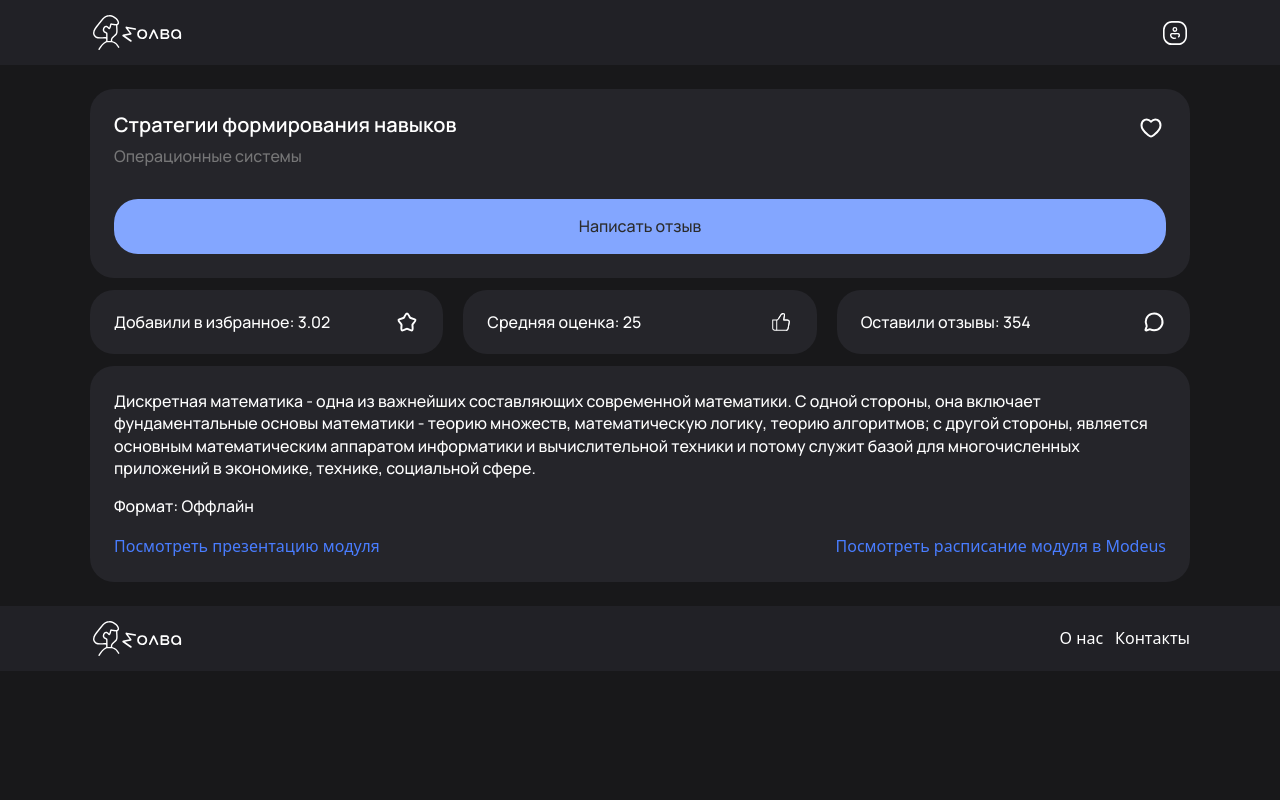
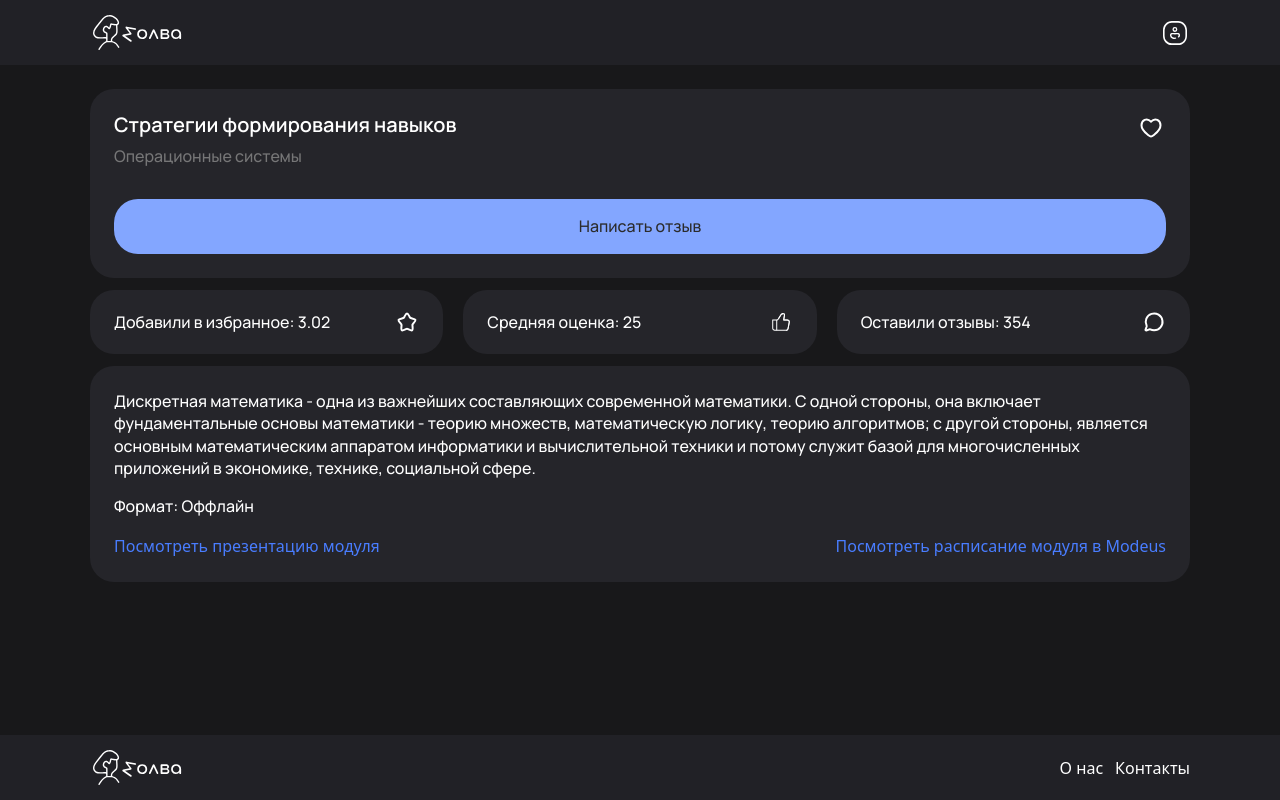
Before and after one commit to tarkue/molva-frontend, a React (Vite) app: page /discipline/ba25ddd5-cfc9-496b-9913-2fc1eebc7472 in a window 1280 px wide. Built offline with nearby package versions, Linux system fonts and the light colour scheme.

Commit message:
add min height

```diff
--- a/src/app/layouts/app.tsx
+++ b/src/app/layouts/app.tsx
@@ -13,7 +13,9 @@ export default function AppLayout({
     <ThemeProvider>
       <AuthProvider>
         <Header />
-        <main className="min-w-full">{children}</main>
+        <main className="flex min-w-full min-h-[calc(100dvh-130px)]">
+          {children}
+        </main>
         <Footer />
       </AuthProvider>
     </ThemeProvider>
--- a/src/pages/discipline/index.tsx
+++ b/src/pages/discipline/index.tsx
@@ -13,7 +13,7 @@ const Discipline = () => {
   }
 
   return (
-    <Container className="flex flex-col items-center justify-center py-6">
+    <Container className="flex flex-col items-center py-6">
       <DisciplineContent discipline={discipline} />
     </Container>
   );
--- a/src/pages/not-found/index.tsx
+++ b/src/pages/not-found/index.tsx
@@ -2,7 +2,7 @@ import Container from '@/shared/ui/сontainer';
 
 const NotFoundPage = () => {
   return (
-    <Container className="flex flex-col items-center justify-center h-[calc(100dvh-150px)] min-h-36">
+    <Container className="flex flex-col items-center justify-center">
       <h1 className="text-hero">404</h1>
       <p className="text-headline opacity-50">Page not found</p>
     </Container>
```
